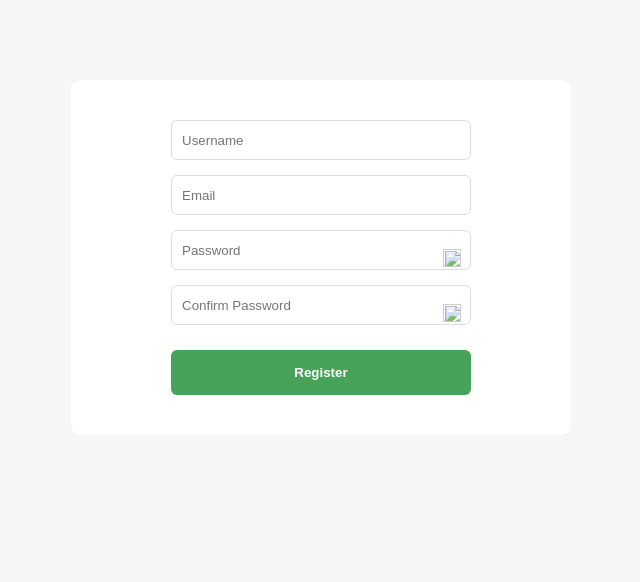
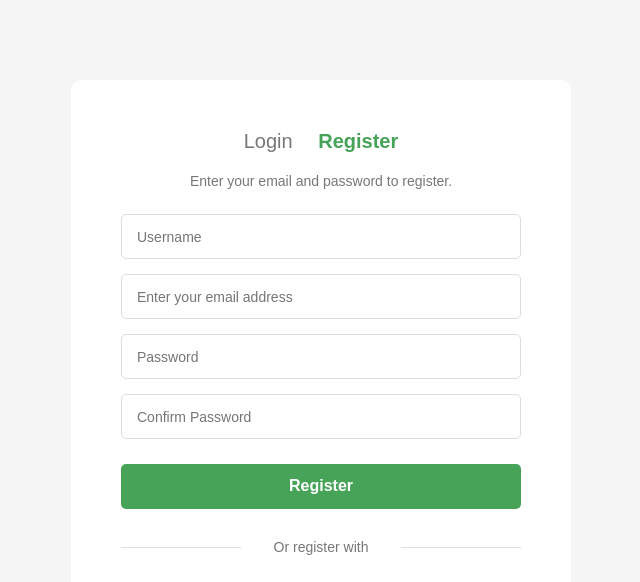
Before and after one commit to iliyuabroyuan-arch/frontend-homeworks1, a plain HTML site: page Registration.html in a window 1280 px wide. Shown: the top 582 px of the page, without its empty margins (319-959 px from the left). Drawn offline with nearby package versions, Linux system fonts and the light colour scheme.

Commit message:
update hw3 registration styles

```diff
--- a/Registration.html
+++ b/Registration.html
@@ -2,118 +2,68 @@
 <html lang="en">
 <head>
     <meta charset="UTF-8">
+    <meta name="viewport" content="width=device-width, initial-scale=1.0">
     <title>Registration</title>
 
-<style>
-* {
-    box-sizing: border-box;
-}
+    <!-- Reset CSS -->
+    <link rel="stylesheet" href="css/reset.css">
 
-body {
-    margin: 0;
-    font-family: Arial, sans-serif;
-    background: #f6f6f6;
-}
+    <!-- Normalize CSS -->
+    <link rel="stylesheet"
+    href="https://cdnjs.cloudflare.com/ajax/libs/normalize/8.0.1/normalize.min.css">
 
-.modal {
-    width: 500px;
-    margin: 80px auto;
-    background: #fff;
-    border-radius: 10px;
-    padding: 40px 0;
-    text-align: center;
-}
-
-.form-inner {
-    width: 300px;
-    margin: 0 auto;
-}
-
-input {
-    width: 100%;
-    height: 40px;
-    padding: 0 10px;
-    margin-bottom: 15px;
-    border: 1px solid #ddd;
-    border-radius: 6px;
-}
-
-/* password eye */
-.password-box {
-    position: relative;
-}
-
-.password-box input {
-    padding-right: 35px;
-}
-
-.eye {
-    position: absolute;
-    right: 10px;
-    top: 50%;
-    transform: translateY(-50%);
-    width: 18px;
-    height: 18px;
-    cursor: pointer;
-    opacity: 0.8;
-}
-
-.main-btn {
-    width: 100%;
-    height: 45px;
-    background: #46A358;
-    color: #fff;
-    border: none;
-    border-radius: 6px;
-    font-weight: bold;
-    cursor: pointer;
-    margin-top: 10px;
-}
-</style>
+    <!-- Main CSS -->
+    <link rel="stylesheet" href="css/styles.css">
 </head>
 
 <body>
 
     <div class="modal">
 
-<div class="form-inner">
+        <div class="tabs">
+            <span>Login</span>
+            <span class="active">Register</span>
+        </div>
 
-<form>
+        <p class="description">
+            Enter your email and password to register.
+        </p>
+
+        <form class="register-form">
 
             <input type="text" placeholder="Username">
-<input type="email" placeholder="Email">
 
-<div class="password-box">
+            <input type="email" placeholder="Enter your email address">
+
             <input type="password" placeholder="Password">
-    <img src="images/eye-off.png" class="eye" onclick="toggle(this)">
+
+            <input type="password" placeholder="Confirm Password">
+
+            <button type="submit" class="register-btn">
+                Register
+            </button>
+
+        </form>
+
+        <div class="divider">
+            <span>Or register with</span>
         </div>
 
-<div class="password-box">
-    <input type="password" placeholder="Confirm Password">
-    <img src="images/eye-off.png" class="eye" onclick="toggle(this)">
-</div>
+        <div class="social-buttons">
 
-<button class="main-btn">Register</button>
+            <button class="social-btn">
+                <img src="images/google.png" alt="Google">
+                Continue with Google
+            </button>
 
-</form>
+            <button class="social-btn">
+                <img src="images/facebook.png" alt="Facebook">
+                Continue with Facebook
+            </button>
 
         </div>
 
     </div>
 
-<script>
-function toggle(icon) {
-    const input = icon.parentElement.querySelector("input");
-
-    if (input.type === "password") {
-        input.type = "text";
-        icon.src = "images/eye.png";
-    } else {
-        input.type = "password";
-        icon.src = "images/eye-off.png";
-    }
-}
-</script>
-
 </body>
 </html>
--- /dev/null
+++ b/css/reset.css
@@ -0,0 +1,4 @@
+* {
+    margin: 0;
+    padding: 0;
+}
--- /dev/null
+++ b/css/styles.css
@@ -0,0 +1,109 @@
+* {
+    box-sizing: border-box;
+}
+
+body {
+    font-family: Arial, sans-serif;
+    background-color: #f5f5f5;
+}
+
+.modal {
+    width: 500px;
+    background-color: white;
+    margin: 80px auto;
+    padding: 50px;
+    border-radius: 10px;
+    text-align: center;
+}
+
+.tabs {
+    margin-bottom: 20px;
+    font-size: 20px;
+}
+
+.tabs span {
+    color: #777;
+    margin: 0 10px;
+    cursor: pointer;
+}
+
+.tabs .active {
+    color: #46A358;
+    font-weight: bold;
+}
+
+.description {
+    font-size: 14px;
+    color: #777;
+    margin-bottom: 25px;
+}
+
+.register-form input {
+    width: 100%;
+    height: 45px;
+    margin-bottom: 15px;
+    padding: 0 15px;
+    border: 1px solid #ddd;
+    border-radius: 5px;
+    font-size: 14px;
+}
+
+.register-btn {
+    width: 100%;
+    height: 45px;
+    background-color: #46A358;
+    color: white;
+    border: none;
+    border-radius: 5px;
+    font-size: 16px;
+    font-weight: bold;
+    cursor: pointer;
+    margin-top: 10px;
+}
+
+.divider {
+    margin: 30px 0;
+    position: relative;
+    color: #777;
+    font-size: 14px;
+}
+
+.divider::before,
+.divider::after {
+    content: "";
+    position: absolute;
+    top: 50%;
+    width: 30%;
+    height: 1px;
+    background-color: #ddd;
+}
+
+.divider::before {
+    left: 0;
+}
+
+.divider::after {
+    right: 0;
+}
+
+.social-btn {
+    width: 100%;
+    height: 45px;
+    margin-bottom: 15px;
+    border: 1px solid #ddd;
+    background-color: white;
+    border-radius: 5px;
+    cursor: pointer;
+
+    display: flex;
+    align-items: center;
+    justify-content: center;
+    gap: 10px;
+
+    font-size: 14px;
+}
+
+.social-btn img {
+    width: 20px;
+    height: 20px;
+}
```
Also changed, not shown: css/normalize.css (added). Lines whose indentation alone changed are shown as unchanged.
